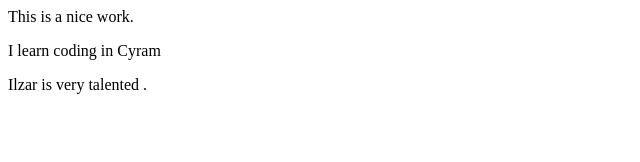
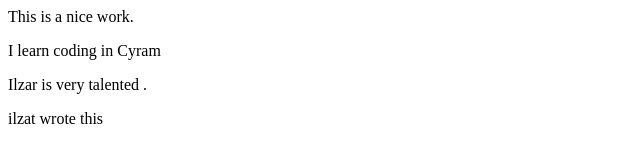
Before and after one commit to hahmadyar/hahmadyar-repository-github, a plain HTML site: page index.html in a window 1280 px wide. Shown: the whole page, without its empty margins (0-640 px from the left). Drawn offline with Linux system fonts and the light colour scheme.

Commit message:
Ilzat made this change

```diff
--- a/index.html
+++ b/index.html
@@ -15,7 +15,7 @@
     <p>I learn coding in Cyram</p>
 
     <label>Ilzar is very talented . </label>
-
+    <p>ilzat wrote this</p>
 </body>
 
 </html>
```
